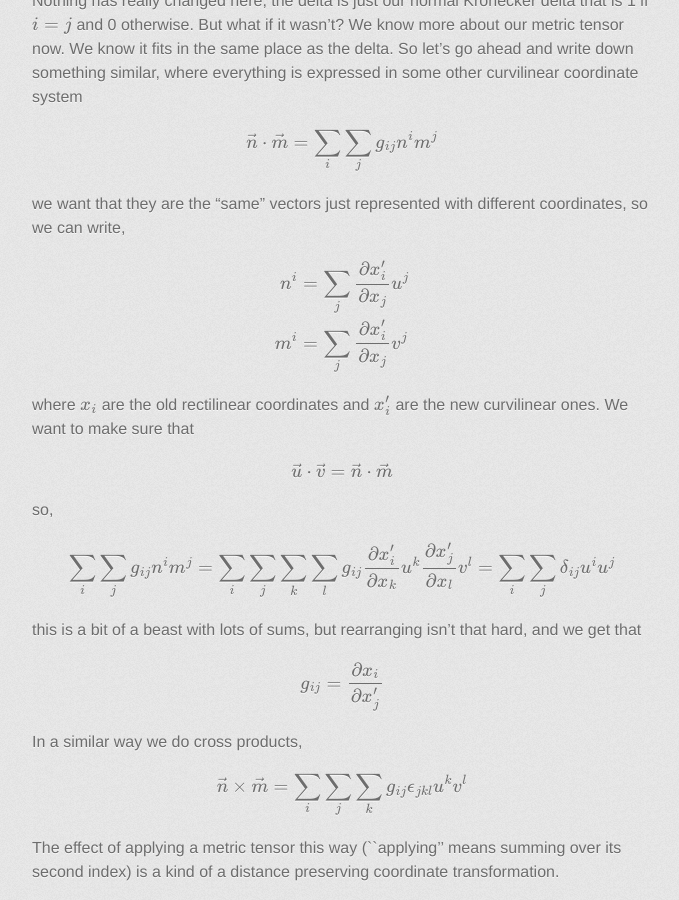
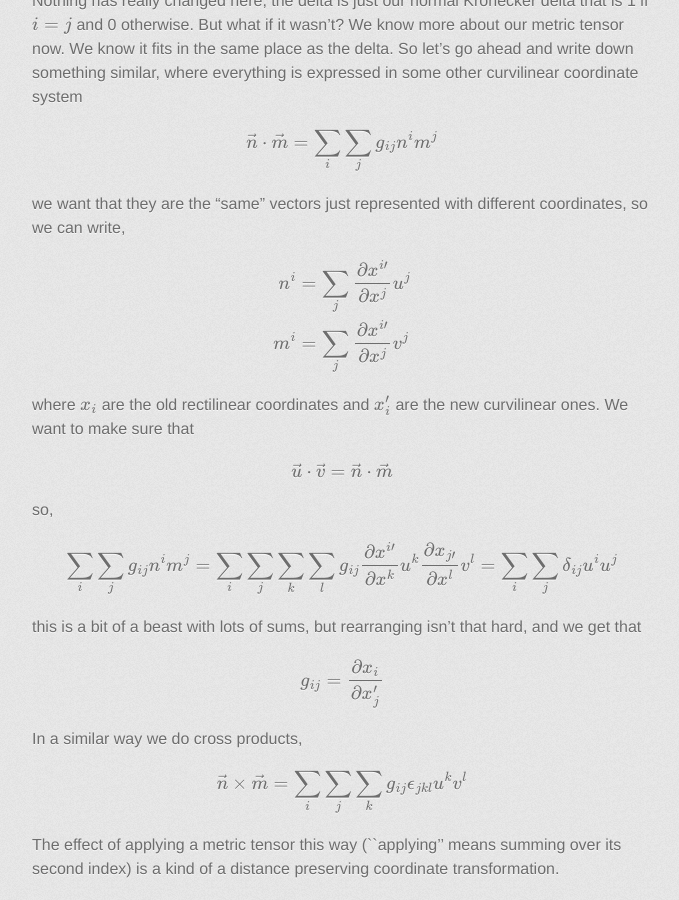
Before and after one commit to edinburgh-rbm/mois-examples, a Jekyll site: the page built from metrics/notes.md, in a window 1280 px wide and 900 px high, scrolled down 1997 px. Shown: the whole window, without its empty margins (298-977 px from the left). Built offline with Jekyll 4.4.1, drawn with Linux system fonts in a browser that asks for light colours; some web fonts are replaced; formulas are drawn with MathJax 3.

```diff
--- a/metrics/notes.md
+++ b/metrics/notes.md
@@ -128,8 +128,8 @@ different coordinates, so we can write,
 
 $$
 \begin{aligned}
-  n^i &= \sum_j \frac{\partial x_i^\prime}{\partial x_j} u^j\\
-  m^i &= \sum_j \frac{\partial x_i^\prime}{\partial x_j} v^j
+  n^i &= \sum_j \frac{\partial x^{i\prime}}{\partial x^j} u^j\\
+  m^i &= \sum_j \frac{\partial x^{i\prime}}{\partial x^j} v^j
 \end{aligned}
 $$
 
@@ -145,8 +145,8 @@ so,
 $$
 \sum_i\sum_j g_{ij}n^im^j =
 \sum_i\sum_j\sum_k\sum_l g_{ij}
-\frac{\partial x_i^\prime}{\partial x_k}u^k
-\frac{\partial x_j^\prime}{\partial x_l}v^l
+\frac{\partial x^{i\prime}}{\partial x^k}u^k
+\frac{\partial x_{j\prime}}{\partial x^l}v^l
 = \sum_i\sum_j \delta_{ij} u^iu^j
 $$
 
```
